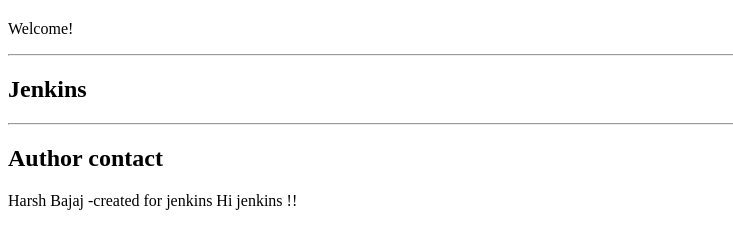
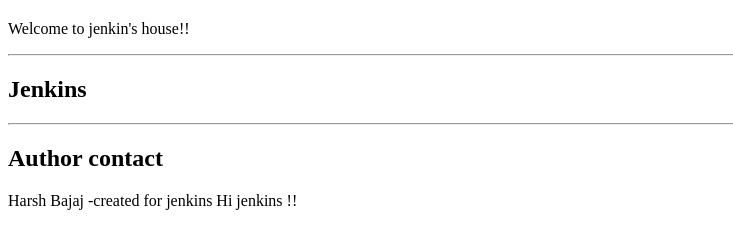
Before and after one commit to harshbajaj16/webapp, a plain HTML site: page index.html in a window 1280 px wide. Shown: the part 46-294 px from the top of the page, without its empty margins (0-733 px from the left). Drawn offline with Linux system fonts and the light colour scheme.

Commit message:
done changes by harsh

```diff
--- a/index.html
+++ b/index.html
@@ -6,7 +6,7 @@
 
 <H1>The is Testing for jenkins with Apache webserver</H1>
 
-Welcome!
+Welcome to jenkin's house!!
 
 <P><HR>
 <H2>Jenkins</H2>
```
